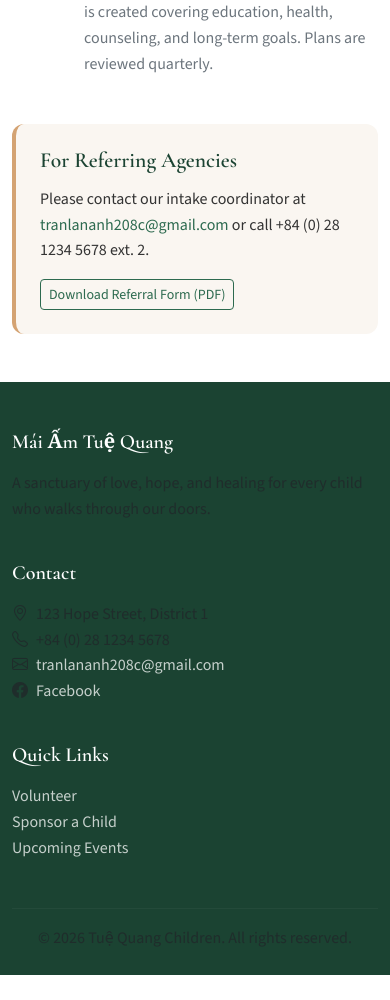
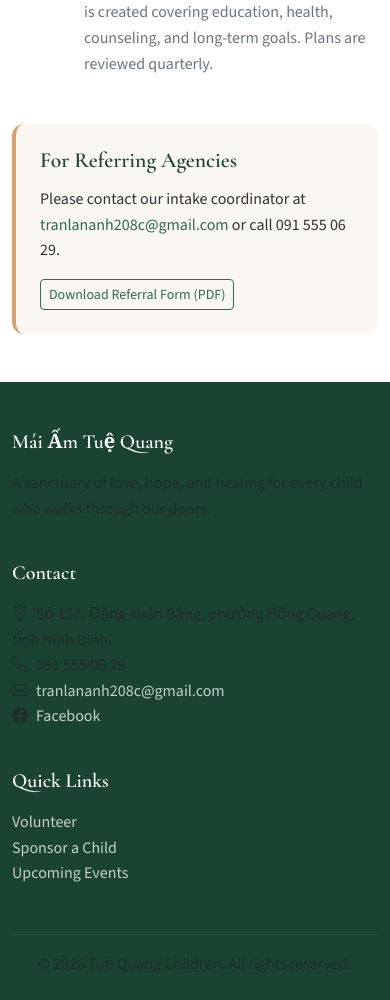
Before and after one commit to MaiTranQuocTrung/orphanage_website, a Flask app: page /children/intake in a window 390 px wide. Shown: the part 1206-2206 px from the top of the page. Before the commit the page ends 2181 px from the top, so only its background shows below. Run offline with Flask 3, Linux system fonts and the light colour scheme; some libraries are stand-ins or nearby versions.

Commit message:
Update contact phone number and address across the site.
Set phone to 091 555 06 29 everywhere and replace all address fields with the Ninh Bình address.

Co-authored-by: Cursor <cursoragent@cursor.com>

```diff
--- a/templates/base.html
+++ b/templates/base.html
@@ -109,8 +109,8 @@
                 <div class="col-md-4">
                     <h5>{{ _("Contact") }}</h5>
                     <ul class="list-unstyled text-muted">
-                        <li><i class="bi bi-geo-alt me-2"></i>{{ _("123 Hope Street, District 1") }}</li>
-                        <li><i class="bi bi-telephone me-2"></i>+84 (0) 28 1234 5678</li>
+                        <li><i class="bi bi-geo-alt me-2"></i>Số 157, Đặng Xuân Bảng, phường Hồng Quang, tỉnh Ninh Bình.</li>
+                        <li><i class="bi bi-telephone me-2"></i>091 555 06 29</li>
                         <li><i class="bi bi-envelope me-2"></i><a href="mailto:tranlananh208c@gmail.com">tranlananh208c@gmail.com</a></li>
                         <li><i class="bi bi-facebook me-2"></i><a href="https://www.facebook.com/maiamtuequang" target="_blank" rel="noopener noreferrer">{{ _("Facebook") }}</a></li>
                     </ul>
--- a/templates/children/intake.html
+++ b/templates/children/intake.html
@@ -52,7 +52,7 @@
 
         <div class="info-box mt-5">
             <h4>{{ _("For Referring Agencies") }}</h4>
-            <p>{{ _("Please contact our intake coordinator at <a href=\"mailto:tranlananh208c@gmail.com\">tranlananh208c@gmail.com</a> or call +84 (0) 28 1234 5678 ext. 2.") | safe }}</p>
+            <p>{{ _("Please contact our intake coordinator at <a href=\"mailto:tranlananh208c@gmail.com\">tranlananh208c@gmail.com</a> or call 091 555 06 29.") | safe }}</p>
             <p class="mb-0"><a href="#" class="btn btn-outline-primary btn-sm">{{ _("Download Referral Form (PDF)") }}</a></p>
         </div>
     </div>
--- a/templates/policies/child_protection.html
+++ b/templates/policies/child_protection.html
@@ -54,7 +54,7 @@
                 <div class="info-box border-danger">
                     <h4>{{ _("Report a Concern") }}</h4>
                     <p>{{ _("If you have concerns about a child's safety, contact our Child Protection Officer immediately:") }}</p>
-                    <p><i class="bi bi-telephone me-2"></i>+84 (0) 28 1234 5678 ext. 9</p>
+                    <p><i class="bi bi-telephone me-2"></i>091 555 06 29</p>
                     <p><i class="bi bi-envelope me-2"></i><a href="mailto:tranlananh208c@gmail.com">tranlananh208c@gmail.com</a></p>
                     <p class="mb-0 text-muted small">{{ _("Available 24/7 for urgent matters.") }}</p>
                 </div>
--- a/templates/policies/visitor.html
+++ b/templates/policies/visitor.html
@@ -46,7 +46,7 @@
                 <div class="info-box">
                     <h4>{{ _("Schedule a Visit") }}</h4>
                     <p class="mb-2">{{ _("Contact our front desk:") }}</p>
-                    <p class="mb-0"><i class="bi bi-telephone me-2"></i>+84 (0) 28 1234 5678 ext. 1</p>
+                    <p class="mb-0"><i class="bi bi-telephone me-2"></i>091 555 06 29</p>
                 </div>
             </div>
         </div>
--- a/translations.py
+++ b/translations.py
@@ -34,7 +34,6 @@ TRANSLATIONS = {
         "A sanctuary of love, hope, and healing for every child who walks through our doors.":
             "Một mái ấm của tình yêu thương, hy vọng và chữa lành cho mọi em nhỏ bước qua cánh cửa của chúng tôi.",
         "Contact": "Liên hệ",
-        "123 Hope Street, District 1": "123 Đường Hy Vọng, Quận 1",
         "Facebook": "Facebook",
         "Quick Links": "Liên kết nhanh",
         "Volunteer": "Tình nguyện",
@@ -202,8 +201,8 @@ TRANSLATIONS = {
         "Within 30 days, an individualized care plan is created covering education, health, counseling, and long-term goals. Plans are reviewed quarterly.":
             "Trong vòng 30 ngày, một kế hoạch chăm sóc riêng được xây dựng bao gồm giáo dục, sức khỏe, tư vấn và các mục tiêu dài hạn. Kế hoạch được rà soát mỗi quý.",
         "For Referring Agencies": "Dành cho các Đơn vị Giới thiệu",
-        "Please contact our intake coordinator at <a href=\"mailto:tranlananh208c@gmail.com\">tranlananh208c@gmail.com</a> or call +84 (0) 28 1234 5678 ext. 2.":
-            "Vui lòng liên hệ điều phối viên tiếp nhận của chúng tôi tại <a href=\"mailto:tranlananh208c@gmail.com\">tranlananh208c@gmail.com</a> hoặc gọi +84 (0) 28 1234 5678 máy lẻ 2.",
+        "Please contact our intake coordinator at <a href=\"mailto:tranlananh208c@gmail.com\">tranlananh208c@gmail.com</a> or call 091 555 06 29.":
+            "Vui lòng liên hệ điều phối viên tiếp nhận của chúng tôi tại <a href=\"mailto:tranlananh208c@gmail.com\">tranlananh208c@gmail.com</a> hoặc gọi 091 555 06 29.",
         "Download Referral Form (PDF)": "Tải Mẫu Giới thiệu (PDF)",
 
         # ---- Shelter Rules ----
```
